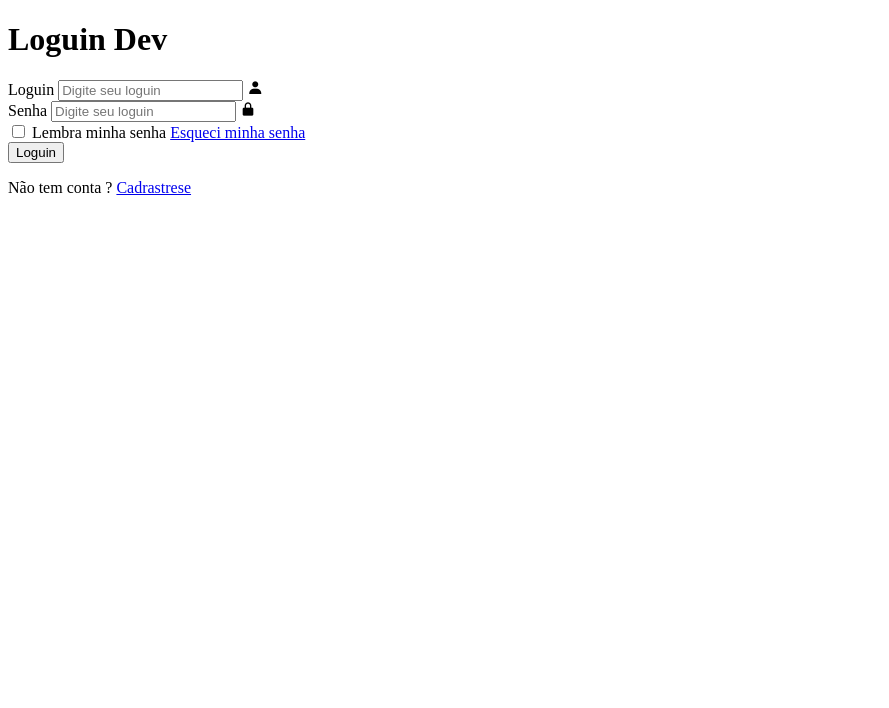
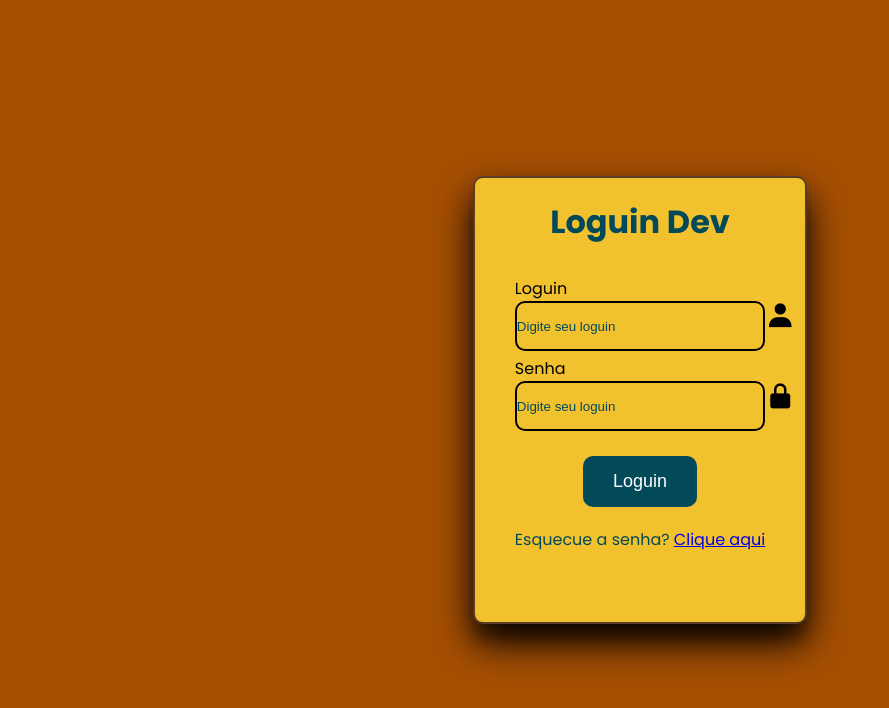
Before and after one commit to IsraellSan7os/Tela-Loguin, a plain HTML site: page Index.html in a window 1280 px wide. Shown: the whole page, without its empty margins (0-889 px from the left). Drawn offline with nearby package versions, Linux system fonts and the light colour scheme.

Commit message:
Css
Estilização

```diff
--- a/Index.html
+++ b/Index.html
@@ -5,10 +5,13 @@
     <meta name="viewport" content="width=device-width, initial-scale=1.0" />
     <link
       href="https://unpkg.com/boxicons@2.1.4/css/boxicons.min.css"
+
       rel="stylesheet"
+
     />
 
     <title>Tela de loguin</title>
+    <link rel="stylesheet" href="css/style.css">
   </head>
 
   <body>
@@ -16,43 +19,27 @@
       <form action="#">
         <h1>Loguin Dev</h1>
 
-        <div>
+        <div class="input-box">
           <label for="usuario">Loguin</label>
-          <input
-            type="text"
-            id="usuario"
-            name="usuario"
-            placeholder="Digite seu loguin"
-          />
+          <input type="text" id="usuario" name="usuario" placeholder="Digite seu loguin"/>
           <i class="bx bxs-user"></i>
         </div>
 
-        <div>
+        <div  class="input-box">
           <label for="senha">Senha</label>
-          <input
-            type="password"
-            id="senha"
-            name="senha"
-            placeholder="Digite seu loguin"
-          />
+          <input type="password" id="senha" name="senha" placeholder="Digite seu loguin"/>
           <i class="bx bxs-lock-alt"></i>
         </div>
 
-        <div>
-          <label>
-            <input type="checkbox" />
-            Lembra minha senha
-          </label>
+        <div class="button">
+          <button  type="submit">Loguin</button>
+        </div>
+      <div class="senha">
+        <p>Esquecue a senha? <a href="#">Clique aqui</a></p>
+      </div>
 
-          <a href="#">Esqueci minha senha</a>
-        </div>
-
-        <button type="submit">Loguin</button>
       </form>
 
-      <div>
-        <p>Não tem conta ? <a href="#">Cadrastrese</a></p>
-      </div>
     </main>
   </body>
 </html>
--- /dev/null
+++ b/css/style.css
@@ -0,0 +1,91 @@
+@import url('https://fonts.googleapis.com/css2?family=Inter:ital,opsz,wght@0,14..32,100..900;1,14..32,100..900&family=Poppins:ital,wght@0,100;0,200;0,300;0,400;0,500;0,600;0,700;0,800;0,900;1,100;1,200;1,300;1,400;1,500;1,600;1,700;1,800;1,900&display=swap');
+
+* {
+    margin: 0;
+    padding: 0;
+    box-sizing: border-box;
+}
+
+body {
+    background-color: #A64F03;
+    color: rgb(0, 0, 0);
+    font-family: Verdana, Geneva, Tahoma, sans-serif;
+    font-family: "Poppins", serif
+}
+
+body {
+    display: flex;
+    justify-content: center;
+    /*Horisontal*/
+    align-items: center;
+    /*Vertical*/
+    min-height: 100vh;
+    /*Alinha no meio da tela*/
+}
+
+form {
+    padding: 1rem;
+    border: 2px solid #593E25;
+    background-color: #F2C12E;
+    border-radius: 10px;
+    padding: 70px 40px;
+    box-shadow: rgb(0, 0, 0) 0px 19px 38px, rgba(0, 0, 0, 0.22) 0px 15px 12px;
+}
+
+form h1 {
+    color: #024959;
+    margin-top: -50px;
+    margin-bottom: 30px;
+    text-align: center;
+}
+
+.input-box {
+    position: relative;
+    width: 100%;
+    height: 50px;
+    margin: 30px 0;
+}
+
+.input-box input {
+    width: 100%;
+    /*Ocupa todo o espaço que ele tem*/
+    height: 100%;
+    background-color: transparent;
+    border-radius: 10px;
+    outline: none;
+    border: 2px solid black;
+}
+
+.input-box input::placeholder {
+    color: #024959;
+}
+
+.input-box i {
+    position: absolute;
+    font-size: 30px;
+}
+
+.button {
+    display: flex;
+    justify-content: center;
+    align-items: center;
+    margin-top: 50px;
+}
+.button button {
+    font-size: 18px; /* Aumenta o tamanho do texto do botão */
+    padding: 15px 30px; /* Aumenta o tamanho do botão */
+    border-radius: 10px;
+    border: none;
+    background-color: #024959;
+    color: white;
+    cursor: pointer;
+    transition: 0.3s;
+}
+.button button:hover {
+    background-color: #03677c;
+}
+
+.senha{
+    color: #024959;
+    margin-top: 20px;
+}
```
